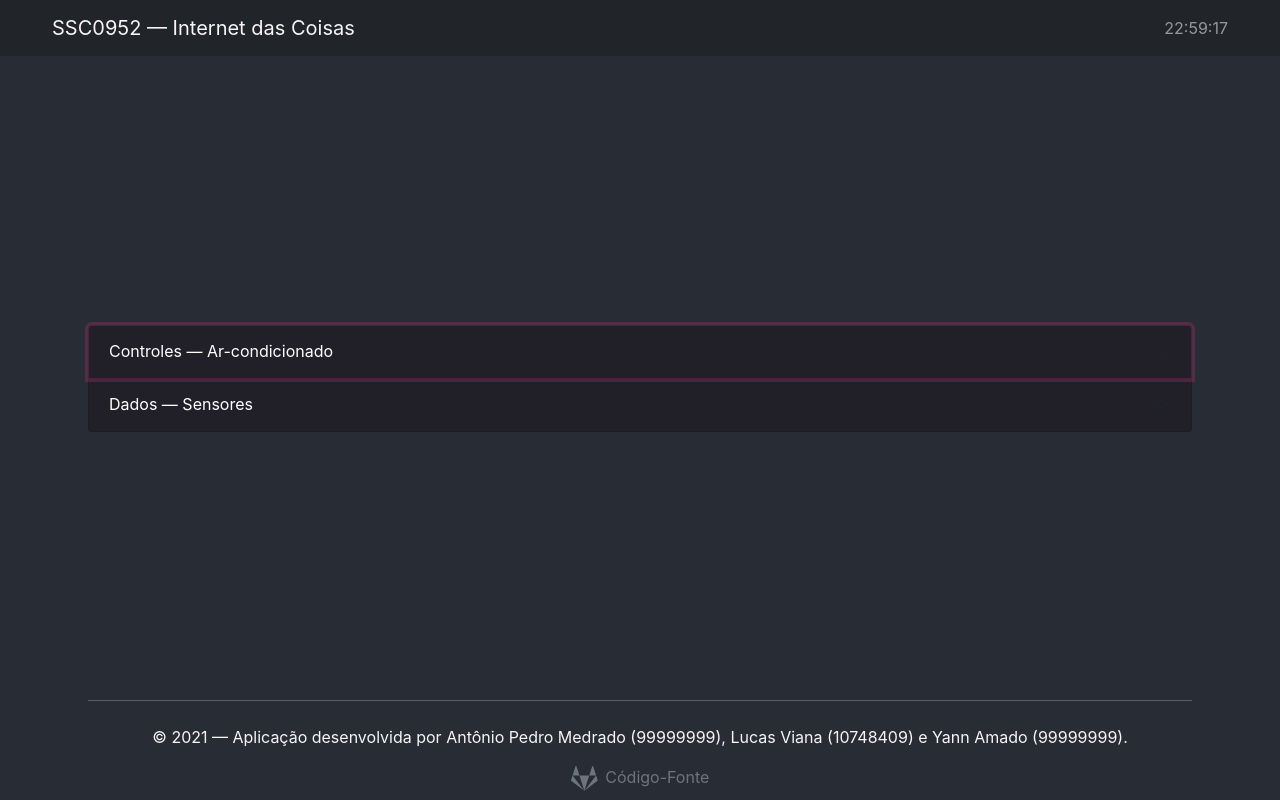
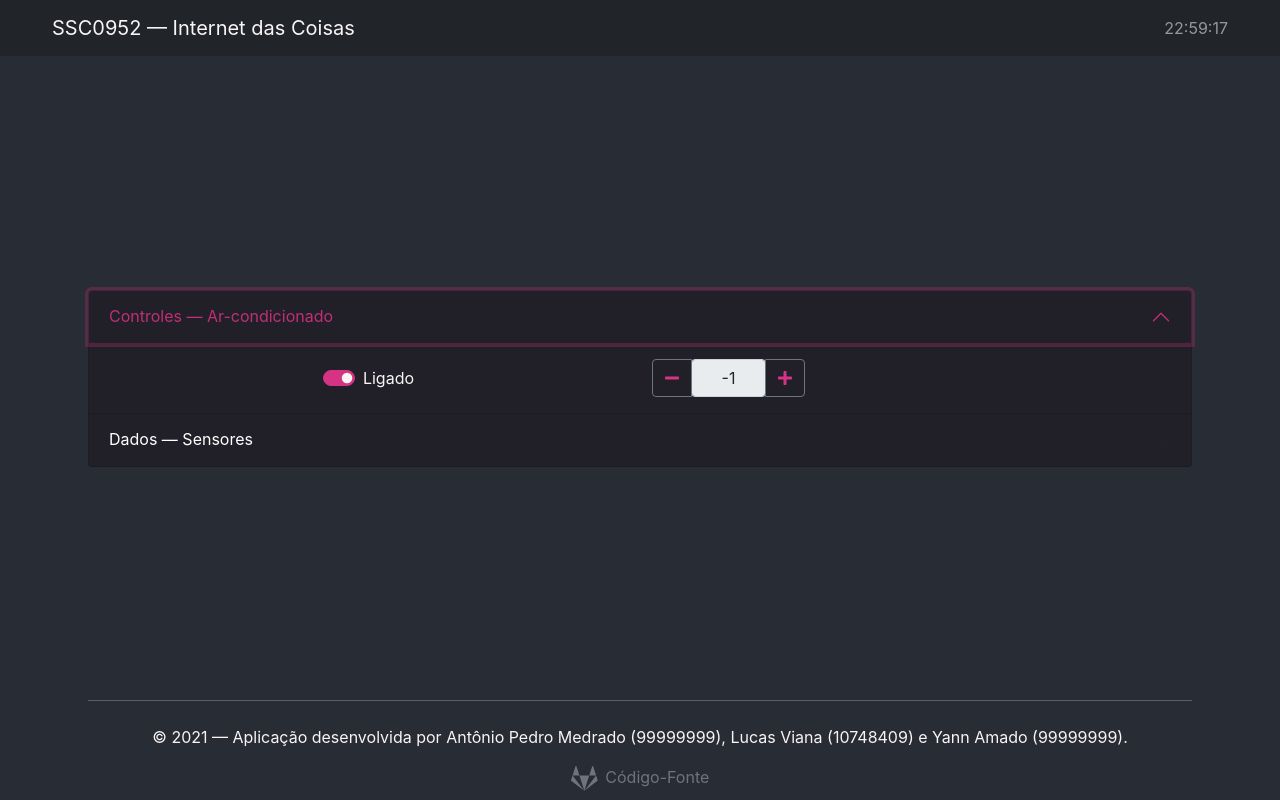
Before and after one commit to lucasvianav/iot, a React (Create React App) app: page / in a window 1280 px wide. Both pictures are taken after a click on the button "Controles — Ar-condicionado". Built offline with nearby package versions, Linux system fonts and the light colour scheme; no server answers.

Commit message:
Integrate air conditioner controls

```diff
--- a/public/index.html
+++ b/public/index.html
@@ -24,7 +24,7 @@
       work correctly both with client-side routing and a non-root public URL.
       Learn how to configure a non-root public URL by running `npm run build`.
     -->
-    <title>React App</title>
+    <title>IoT - Projeto</title>
   </head>
   <body>
     <noscript>You need to enable JavaScript to run this app.</noscript>
--- a/src/app.tsx
+++ b/src/app.tsx
@@ -1,11 +1,31 @@
 import React from 'react'
-import { Footer, Header, Main } from './components/core'
+import { Accordion } from 'react-bootstrap'
+import './app.scss'
+import { ControlPanel, DataPanel, Footer, Header } from './components/core'
 
 function App() {
   return (
     <div className='text-white d-flex flex-column' style={{ height: '100vh' }}>
       <Header displaySeconds={true} />
-      <Main />
+
+      <main className='px-5 m-auto mw-1200px w-100'>
+        <Accordion defaultActiveKey='data'>
+          <Accordion.Item eventKey='controls'>
+            <Accordion.Header>Controles — Ar-condicionado</Accordion.Header>
+            <Accordion.Body>
+              <ControlPanel />
+            </Accordion.Body>
+          </Accordion.Item>
+
+          <Accordion.Item eventKey='data'>
+            <Accordion.Header>Dados — Sensores</Accordion.Header>
+            <Accordion.Body>
+              <DataPanel />
+            </Accordion.Body>
+          </Accordion.Item>
+        </Accordion>
+      </main>
+
       <Footer />
     </div>
   )
--- a/src/components/core/control-panel.tsx
+++ b/src/components/core/control-panel.tsx
@@ -1,13 +1,30 @@
-import React from 'react'
+import React, { useContext, useState } from 'react'
 import { Button, Form, InputGroup } from 'react-bootstrap'
+import { SensorsContext } from '../../hooks'
 
 export function ControlPanel() {
+  const { air } = useContext(SensorsContext)
+  const [invalid, setInvalid] = useState(false)
+
+  const controlTemperature = (fn: () => any) => {
+    const inv = fn() === null
+    setInvalid(inv)
+
+    if (inv) {
+      setTimeout(() => setInvalid(false), 1000)
+    }
+  }
+
   return (
-    // className='d-flex flex-row align-items-center m-auto'
-    // style={{ border: 'solid 1px red', width: '300px' }}
     <Form className='row'>
       <div className='col-6 d-flex align-item-center'>
-        <Form.Check type='switch' label='Status' className='m-auto' />
+        <Form.Check
+          type='switch'
+          label={air.on ? 'Ligado' : 'Desligado'}
+          className='m-auto'
+          checked={air.on}
+          onChange={air.toggle}
+        />
       </div>
 
       <div className='col-6'>
@@ -15,17 +32,24 @@ export function ControlPanel() {
           <Button
             variant='outline-secondary'
             className='d-flex flex-row align-items-center'
+            onClick={() => controlTemperature(air.down)}
           >
             <i className='fas fa-minus text-primary'></i>
           </Button>
 
           <div style={{ width: '75px' }}>
-            <Form.Control className='text-center' value='OFF' readOnly />
+            <Form.Control
+              className='text-center'
+              value={air.on ? air.temperature : 'OFF'}
+              isInvalid={invalid}
+              readOnly
+            />
           </div>
 
           <Button
             variant='outline-secondary'
             className='d-flex flex-row align-items-center'
+            onClick={() => controlTemperature(air.up)}
           >
             <i className='fas fa-plus text-primary'></i>
           </Button>
--- a/src/components/core/data-panel.tsx
+++ b/src/components/core/data-panel.tsx
@@ -1,13 +1,15 @@
-import React from 'react'
-import { useSensors } from '../../hooks'
+import React, { useContext } from 'react'
+import { SensorsContext } from '../../hooks'
 import { DataCard } from '../shared'
 
 export function DataPanel() {
-  const air = useSensors.airConditioner()
-  const humidity = useSensors.humidity()
-  const luminosity = useSensors.luminosity()
-  const movement = useSensors.movement()
-  const temperature = useSensors.temperature()
+  const {
+    air,
+    humidity,
+    luminosity,
+    movement,
+    temperature,
+  } = useContext(SensorsContext)
 
   return (
     <div className='d-flex flex-column gap-3'>
@@ -64,7 +66,7 @@ export function DataPanel() {
           <DataCard
             title='Luminosidade'
             description='Sala 2'
-            data={`${luminosity.luminosity}%`}
+            data={`${luminosity.luminosity} lx`}
             loading={luminosity.loading}
             error={luminosity.error}
             icon={luminosity.luminosity > 50 ? 'sun' : 'moon'}
--- a/src/components/core/index.ts
+++ b/src/components/core/index.ts
@@ -2,4 +2,3 @@ export * from './control-panel'
 export * from './data-panel'
 export * from './footer'
 export * from './header'
-export * from './main/index'
--- a/src/components/core/main/index.tsx
+++ /dev/null
@@ -1,29 +0,0 @@
-import React from 'react'
-import { Accordion } from 'react-bootstrap'
-import ControlPanel from '../control-panel'
-import DataPanel from '../data-panel'
-import './index.scss'
-
-export function Main() {
-  return (
-    <main className='px-5 m-auto mw-1200px w-100'>
-      <Accordion defaultActiveKey='controls'>
-        <Accordion.Item eventKey='controls'>
-          <Accordion.Header>Controles — Ar-condicionado</Accordion.Header>
-          <Accordion.Body>
-            <ControlPanel />
-          </Accordion.Body>
-        </Accordion.Item>
-
-        <Accordion.Item eventKey='data'>
-          <Accordion.Header>Dados — Sensores</Accordion.Header>
-          <Accordion.Body>
-            <DataPanel />
-          </Accordion.Body>
-        </Accordion.Item>
-      </Accordion>
-    </main>
-  )
-}
-
-export default Main
--- /dev/null
+++ b/src/hooks/context.hook.tsx
@@ -0,0 +1,26 @@
+import React from 'react'
+import { useSensors } from './sensors.hook'
+
+export const SensorsContext = React.createContext({
+  air: {} as any,
+  humidity: {} as any,
+  luminosity: {} as any,
+  movement: {} as any,
+  temperature: {} as any,
+})
+
+export function ContextProvider({ children }: any) {
+  return (
+    <SensorsContext.Provider
+      value={{
+        air: useSensors.airConditioner(),
+        humidity: useSensors.humidity(),
+        luminosity: useSensors.luminosity(),
+        movement: useSensors.movement(),
+        temperature: useSensors.temperature(),
+      }}
+    >
+      {children}
+    </SensorsContext.Provider>
+  )
+}
--- a/src/hooks/index.ts
+++ b/src/hooks/index.ts
@@ -1 +1,2 @@
+export * from './context.hook'
 export * from './sensors.hook'
--- a/src/hooks/sensors.hook.ts
+++ b/src/hooks/sensors.hook.ts
@@ -1,8 +1,6 @@
 import axios from 'axios'
 import React, { useEffect, useState } from 'react'
 import { Endpoints, enviroment, getRoute } from '../utils'
-
-// tODO: const incrementTemperature = (): any => {}
 
 const paramsMock = {
   params: {
@@ -88,8 +86,8 @@ export const useSensors = {
       temperature, loading, error, on,
       toggle: () => setOn(!on),
       sleep: (delay: number) => setTimeout(() => setOn(false), delay/60000),
-      upTemperature: () => setTemperature(temperature + 1),
-      downTemperature: () => setTemperature(temperature - 1),
+      up: () => temperature < 26 ? setTemperature(temperature + 1) : null,
+      down: () => temperature > 11 ? setTemperature(temperature - 1) : null,
     }
   },
 
@@ -149,7 +147,7 @@ export const useSensors = {
         setValue: setLuminosity,
         setLoading,
         setError,
-        getData: r => r.data.clouds.all,
+        getData: r => r.data.main.pressure,
       }
     )
 
--- a/src/index.tsx
+++ b/src/index.tsx
@@ -4,11 +4,14 @@ import '../node_modules/@fortawesome/fontawesome-free/js/brands.js'
 import '../node_modules/@fortawesome/fontawesome-free/js/fontawesome.js'
 import '../node_modules/@fortawesome/fontawesome-free/js/solid.js'
 import App from './app'
+import { ContextProvider } from './hooks'
 import './index.scss'
 
 ReactDOM.render(
   <React.StrictMode>
-    <App />
+    <ContextProvider>
+      <App />
+    </ContextProvider>
   </React.StrictMode>,
   document.getElementById('root')
 )
```
Also changed, not shown: src/app.scss (renamed from src/components/core/main/index.scss), src/utils/index.ts (line endings or trailing spaces).
